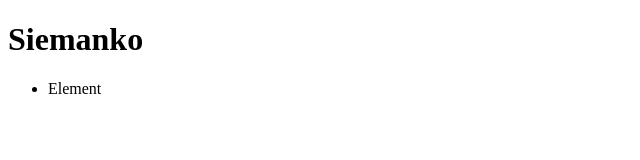
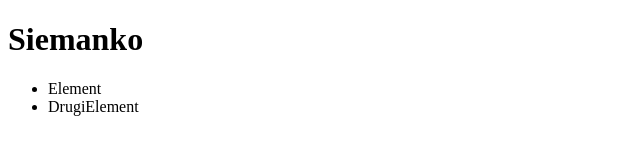
Before and after one commit to PatrykJarzynka/Repozytorium-test, a plain HTML site: page index.html in a window 1280 px wide. Shown: the whole page, without its empty margins (0-640 px from the left). Drawn offline with Linux system fonts and the light colour scheme.

Commit message:
Dodano drugi element listy

```diff
--- a/index.html
+++ b/index.html
@@ -11,6 +11,7 @@
     <h1>Siemanko</h1>
     <ul>
         <li>Element</li>
+        <li>DrugiElement</li>
     </ul>
 </body>
 </html>
```
